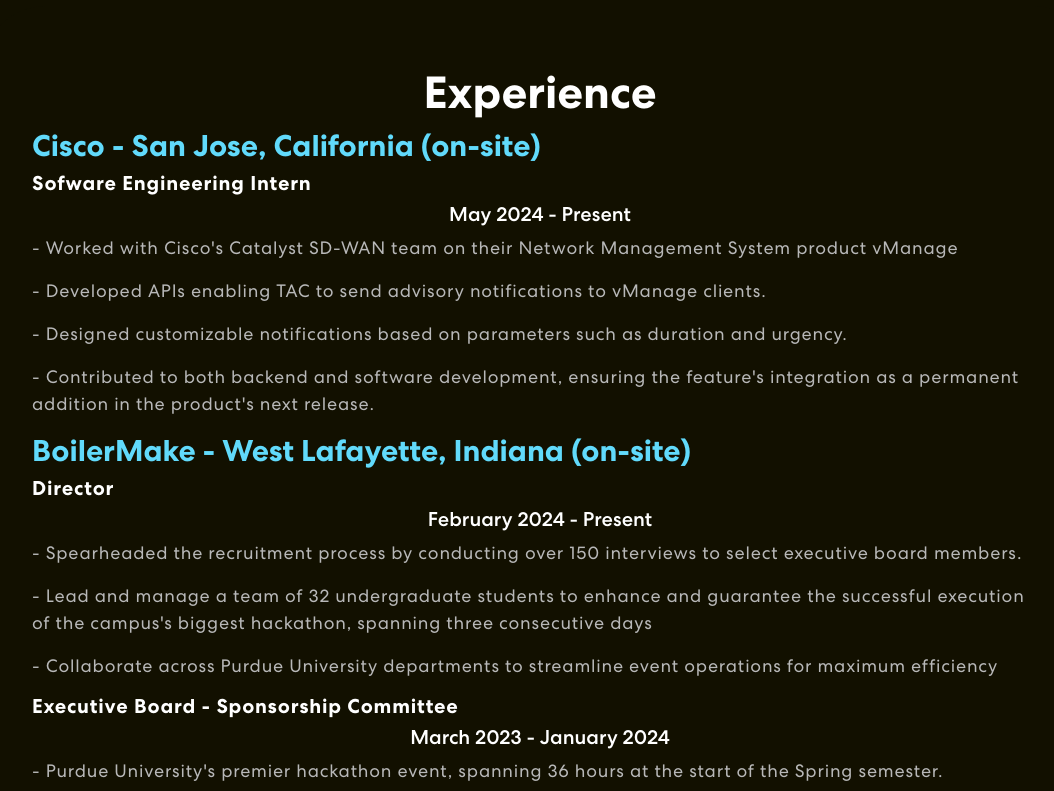
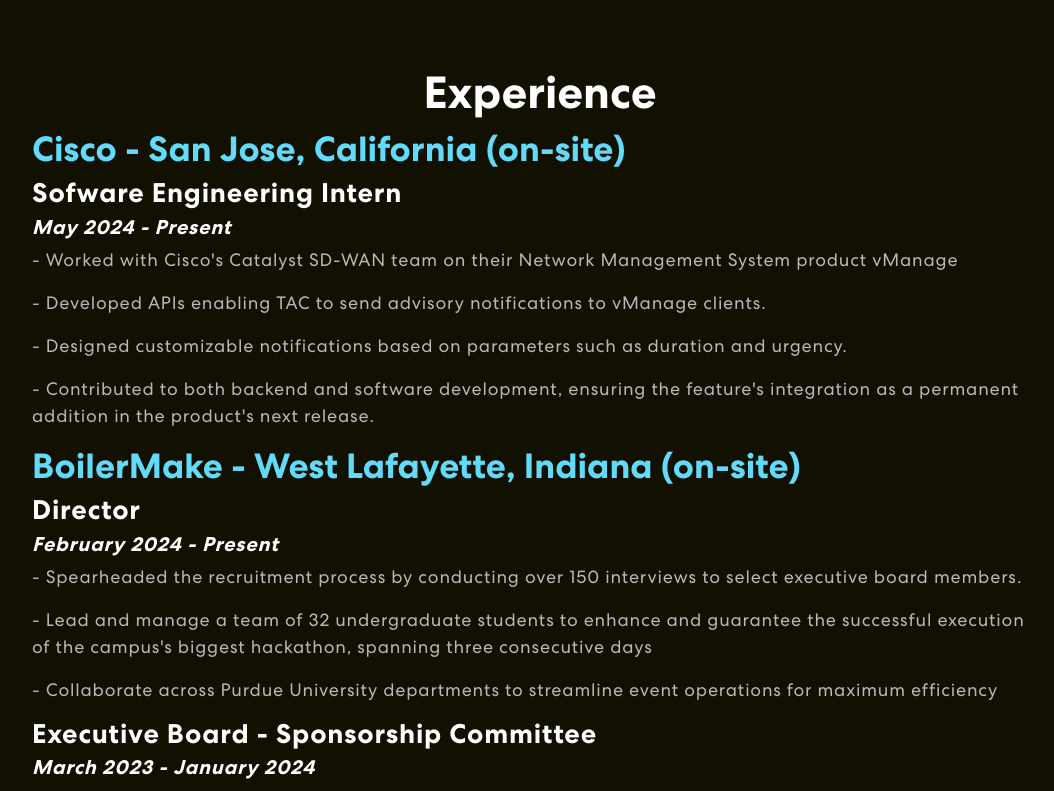
Before and after one commit to sanjheeg/personal_website, a React (Create React App) app: page / in a window 1280 px wide. Shown: the part 2560-3351 px from the top of the page, without its empty margins (100-1154 px from the left). Built offline with nearby package versions, Linux system fonts and the light colour scheme.

Commit message:
change font size

```diff
--- a/src/App.css
+++ b/src/App.css
@@ -661,15 +661,24 @@
 }
 
 .experience h3 {
-	font-size: 30px;
+	font-size: 35px;
 	font-weight: 700;
   text-align: left;
   color:#61dafb;
 }
 
 .experience h4 {
+  font-size: 27px;
+  font-weight: 700;
+  letter-spacing: 0.8px;
+  line-height: 1.1em;
+  text-align: left;
+}
+
+.experience h5 {
   font-size: 20px;
   font-weight: 700;
+  font-style: italic;
   letter-spacing: 0.8px;
   line-height: 1.1em;
   text-align: left;
```
